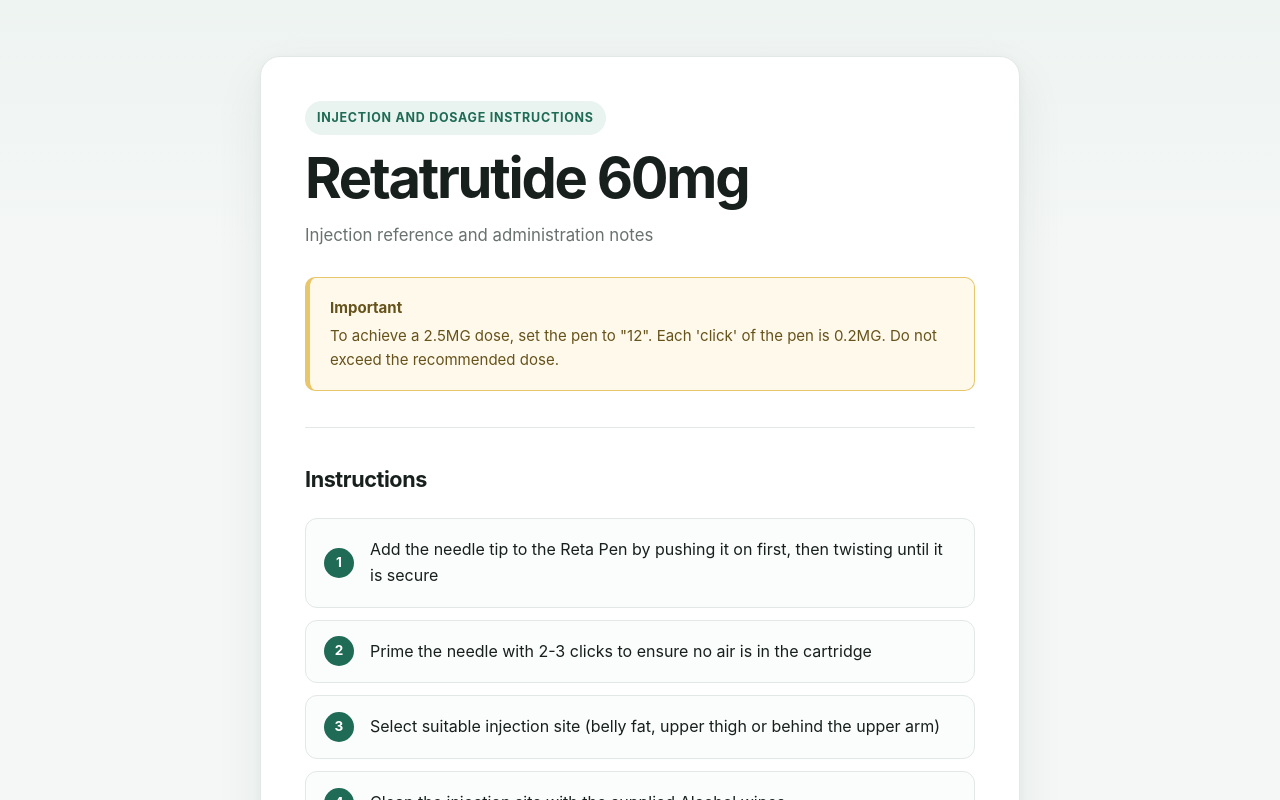
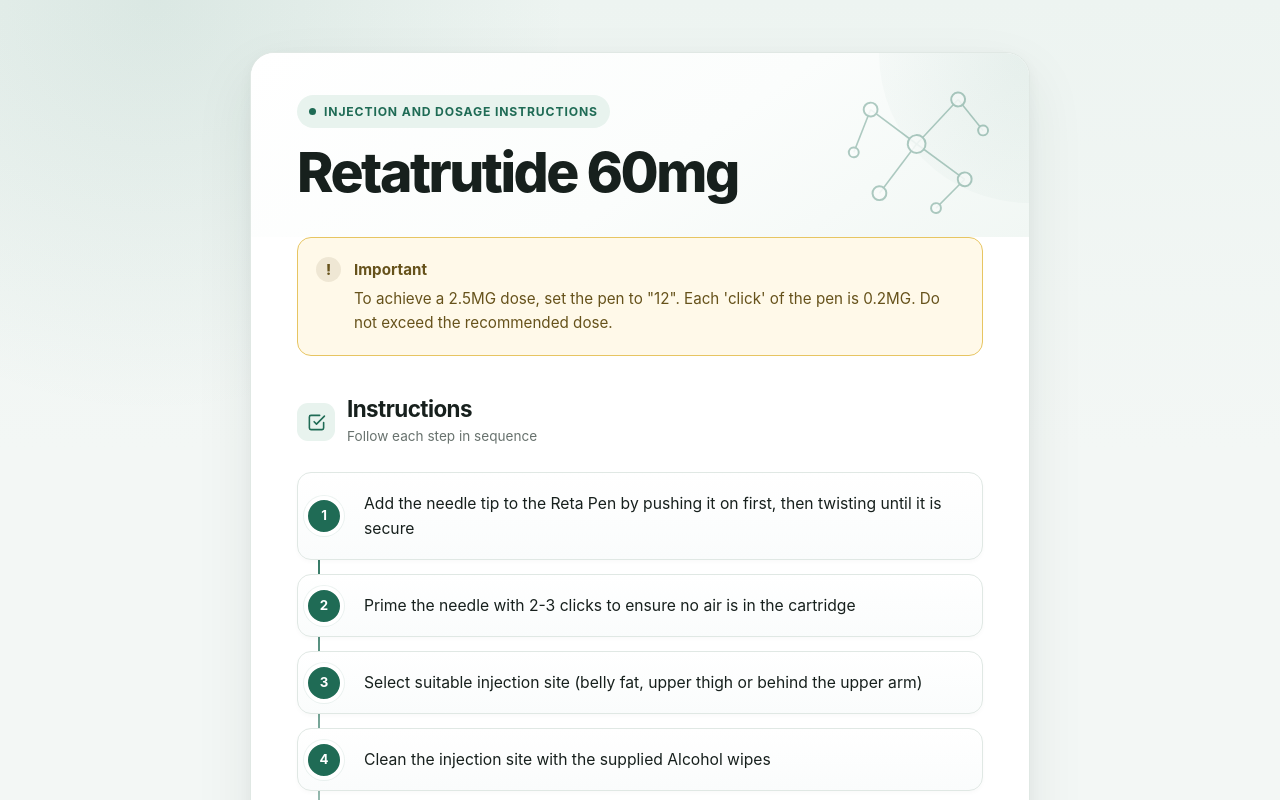
Before and after one commit to RetaAdvice/reta60, a plain HTML site: page index.html in a window 1280 px wide. Shown: the top 800 px of the page. Drawn offline with Linux system fonts and the light colour scheme.

Commit message:
Update index.html

```diff
--- a/index.html
+++ b/index.html
@@ -3,217 +3,144 @@
 <head>
   <meta charset="UTF-8">
   <meta name="viewport" content="width=device-width, initial-scale=1.0">
-
+  <meta name="theme-color" content="#eef4f1">
   <title>Retatrutide 60mg</title>
-
   <style>
     :root {
-      --bg: #f4f7f6;
+      --bg: #f3f7f5;
       --surface: #ffffff;
+      --surface-soft: #f8fbfa;
       --text: #17201d;
       --muted: #68726e;
-      --border: #e2e8e5;
+      --border: #e0e8e4;
+      --border-strong: #d4dfda;
       --accent: #1f6b55;
-      --accent-light: #e9f3ef;
-      --notice-bg: #fff9eb;
-      --notice-border: #e8c66a;
+      --accent-dark: #155440;
+      --accent-light: #e8f3ee;
+      --notice-bg: #fff9e9;
+      --notice-border: #e7c562;
       --notice-text: #66521b;
+      --shadow: 0 24px 60px rgba(25, 56, 44, 0.08), 0 4px 14px rgba(25, 56, 44, 0.04);
+      --radius-lg: 24px;
+      --radius-md: 16px;
+      --radius-sm: 12px;
     }
-
-    * {
-      box-sizing: border-box;
-    }
-
-    html {
-      scroll-behavior: smooth;
-    }
-
+    * { box-sizing: border-box; }
+    html { scroll-behavior: smooth; }
     body {
       margin: 0;
+      min-height: 100vh;
       background:
-        linear-gradient(180deg, #eef4f1 0%, var(--bg) 260px);
+        radial-gradient(circle at 12% 0%, rgba(31, 107, 85, 0.09), transparent 26rem),
+        linear-gradient(180deg, #edf4f1 0, var(--bg) 28rem);
       color: var(--text);
-      font-family:
-        Inter,
-        -apple-system,
-        BlinkMacSystemFont,
-        "Segoe UI",
-        Roboto,
-        Helvetica,
-        Arial,
-        sans-serif;
+      font-family: Inter, -apple-system, BlinkMacSystemFont, "Segoe UI", Roboto, Helvetica, Arial, sans-serif;
       line-height: 1.6;
+      -webkit-font-smoothing: antialiased;
+      text-rendering: optimizeLegibility;
     }
-
-    .container {
-      width: min(100% - 32px, 760px);
-      margin: 0 auto;
-      padding: 56px 0 80px;
+    .container { width: min(100% - 32px, 780px); margin: 0 auto; padding: 52px 0 80px; }
+    .card { overflow: hidden; background: var(--surface); border: 1px solid var(--border); border-radius: var(--radius-lg); box-shadow: var(--shadow); }
+    .hero { position: relative; min-height: 178px; padding: 42px 46px 36px; overflow: hidden; background: linear-gradient(145deg, #ffffff 0%, #fbfdfc 55%, #f1f7f4 100%); }
+    .hero::before { content: ""; position: absolute; width: 300px; height: 300px; right: -150px; top: -150px; border-radius: 50%; background: radial-gradient(circle, rgba(31, 107, 85, 0.08), rgba(31, 107, 85, 0)); }
+    .eyebrow { position: relative; z-index: 2; display: inline-flex; align-items: center; gap: 8px; max-width: calc(100% - 185px); margin-bottom: 16px; padding: 7px 12px; border-radius: 999px; background: var(--accent-light); color: var(--accent); font-size: 0.76rem; font-weight: 750; letter-spacing: 0.07em; text-transform: uppercase; }
+    .eyebrow-dot { width: 7px; height: 7px; flex: 0 0 auto; border-radius: 50%; background: var(--accent); }
+    h1 { position: relative; z-index: 2; max-width: calc(100% - 185px); margin: 0; font-size: clamp(2.2rem, 6.3vw, 3.45rem); font-weight: 800; line-height: 1.03; letter-spacing: -0.045em; text-wrap: balance; }
+    .molecule { position: absolute; z-index: 1; width: 178px; height: 178px; right: 24px; top: 7px; opacity: 0.34; transform: rotate(-4deg); pointer-events: none; }
+    .molecule line { stroke: var(--accent); stroke-width: 1.6; }
+    .molecule circle { fill: rgba(255,255,255,0.88); stroke: var(--accent); stroke-width: 2; }
+    .content { padding: 0 46px 44px; }
+    .notice { position: relative; margin: 0 0 40px; padding: 20px 20px 20px 56px; border: 1px solid var(--notice-border); border-radius: 14px; background: var(--notice-bg); color: var(--notice-text); font-size: 0.95rem; }
+    .notice-icon { position: absolute; left: 18px; top: 19px; width: 25px; height: 25px; display: grid; place-items: center; border-radius: 50%; background: rgba(102, 82, 27, 0.10); font-size: 0.9rem; font-weight: 800; }
+    .notice strong { display: block; margin-bottom: 4px; font-size: 0.95rem; }
+    .section-heading { display: flex; align-items: center; gap: 12px; margin-bottom: 24px; }
+    .section-heading-icon { width: 38px; height: 38px; display: grid; place-items: center; flex: 0 0 auto; border-radius: 11px; background: var(--accent-light); color: var(--accent); }
+    .section-heading-icon svg { width: 19px; height: 19px; }
+    h2 { margin: 0; font-size: 1.4rem; font-weight: 750; line-height: 1.2; letter-spacing: -0.025em; }
+    .section-caption { margin: 3px 0 0; color: var(--muted); font-size: 0.85rem; }
+    .steps { position: relative; margin: 0; padding: 0; list-style: none; counter-reset: step; }
+    .steps::before { content: ""; position: absolute; top: 28px; bottom: 28px; left: 21px; width: 2px; background: linear-gradient(180deg, var(--accent), rgba(31, 107, 85, 0.12)); }
+    .steps li { counter-increment: step; position: relative; margin-bottom: 14px; padding: 18px 18px 18px 66px; border: 1px solid var(--border); border-radius: 14px; background: linear-gradient(180deg, #ffffff 0%, #fafcfc 100%); font-size: 0.98rem; box-shadow: 0 2px 4px rgba(25, 56, 44, 0.025); transition: border-color 160ms ease, transform 160ms ease, box-shadow 160ms ease; }
+    .steps li::before { content: counter(step); position: absolute; z-index: 2; left: 6px; top: 50%; transform: translateY(-50%); width: 32px; height: 32px; display: grid; place-items: center; border: 4px solid var(--surface); border-radius: 50%; background: var(--accent); color: #ffffff; font-size: 0.83rem; font-weight: 750; box-shadow: 0 0 0 1px rgba(31, 107, 85, 0.08); }
+    .steps li:last-child { margin-bottom: 0; }
+    footer { margin-top: 42px; padding-top: 26px; border-top: 1px solid var(--border); text-align: center; }
+    .footer-badge { display: inline-flex; align-items: center; gap: 7px; padding: 7px 11px; border: 1px solid var(--border); border-radius: 999px; background: var(--surface-soft); color: var(--muted); font-size: 0.76rem; font-weight: 650; letter-spacing: 0.03em; }
+    .footer-dot { width: 6px; height: 6px; border-radius: 50%; background: var(--muted); opacity: 0.65; }
+    @media (hover: hover) { .steps li:hover { transform: translateY(-1px); border-color: var(--border-strong); box-shadow: 0 7px 20px rgba(25, 56, 44, 0.055); } }
+    @media (max-width: 600px) {
+      .container { width: min(100% - 18px, 780px); padding: 16px 0 36px; }
+      .card { border-radius: 18px; }
+      .hero { min-height: 154px; padding: 27px 20px 28px; }
+      .eyebrow { max-width: calc(100% - 112px); margin-bottom: 13px; padding: 6px 9px; font-size: 0.64rem; line-height: 1.25; }
+      h1 { max-width: calc(100% - 98px); font-size: clamp(1.95rem, 9.6vw, 2.55rem); line-height: 1.02; }
+      .molecule { width: 120px; height: 120px; right: 4px; top: 8px; opacity: 0.30; }
+      .content { padding: 0 20px 30px; }
+      .notice { margin-bottom: 34px; padding: 17px 16px 17px 50px; font-size: 0.9rem; }
+      .notice-icon { left: 15px; top: 17px; width: 23px; height: 23px; }
+      .section-heading { margin-bottom: 19px; }
+      .section-heading-icon { width: 35px; height: 35px; }
+      h2 { font-size: 1.25rem; }
+      .steps::before { left: 18px; }
+      .steps li { padding: 16px 14px 16px 57px; border-radius: 12px; font-size: 0.94rem; }
+      .steps li::before { left: 3px; width: 31px; height: 31px; }
+      footer { margin-top: 34px; }
     }
-
-    .card {
-      background: var(--surface);
-      border: 1px solid var(--border);
-      border-radius: 20px;
-      padding: 44px;
-      box-shadow:
-        0 20px 50px rgba(24, 48, 39, 0.07),
-        0 3px 10px rgba(24, 48, 39, 0.04);
+    @media (max-width: 360px) {
+      .container { width: calc(100% - 12px); }
+      .hero, .content { padding-left: 16px; padding-right: 16px; }
+      .eyebrow { max-width: calc(100% - 100px); font-size: 0.60rem; }
+      h1 { max-width: calc(100% - 82px); font-size: 1.9rem; }
+      .molecule { width: 108px; height: 108px; right: 0; top: 11px; }
     }
-
-    .eyebrow {
-      display: inline-flex;
-      align-items: center;
-      gap: 8px;
-      margin-bottom: 14px;
-      padding: 7px 12px;
-      border-radius: 999px;
-      background: var(--accent-light);
-      color: var(--accent);
-      font-size: 0.78rem;
-      font-weight: 700;
-      letter-spacing: 0.06em;
-      text-transform: uppercase;
-    }
-
-    h1 {
-      margin: 0;
-      font-size: clamp(2.2rem, 7vw, 3.5rem);
-      line-height: 1.05;
-      letter-spacing: -0.04em;
-      font-weight: 750;
-    }
-
-    .subtitle {
-      margin: 14px 0 0;
-      color: var(--muted);
-      font-size: 1.05rem;
-    }
-
-    .divider {
-      height: 1px;
-      margin: 34px 0;
-      background: var(--border);
-    }
-
-    .notice {
-      margin: 28px 0 36px;
-      padding: 18px 20px;
-      border: 1px solid var(--notice-border);
-      border-left: 5px solid var(--notice-border);
-      border-radius: 10px;
-      background: var(--notice-bg);
-      color: var(--notice-text);
-      font-size: 0.94rem;
-    }
-
-    .notice strong {
-      display: block;
-      margin-bottom: 4px;
-    }
-
-    h2 {
-      margin: 0 0 22px;
-      font-size: 1.35rem;
-      letter-spacing: -0.02em;
-    }
-
-    .steps {
-      margin: 0;
-      padding: 0;
-      list-style: none;
-      counter-reset: step;
-    }
-
-    .steps li {
-      counter-increment: step;
-      position: relative;
-      margin-bottom: 12px;
-      padding: 18px 18px 18px 64px;
-      border: 1px solid var(--border);
-      border-radius: 12px;
-      background: #fbfcfc;
-      font-size: 1rem;
-    }
-
-    .steps li::before {
-      content: counter(step);
-      position: absolute;
-      left: 18px;
-      top: 50%;
-      transform: translateY(-50%);
-      width: 30px;
-      height: 30px;
-      display: grid;
-      place-items: center;
-      border-radius: 50%;
-      background: var(--accent);
-      color: #fff;
-      font-size: 0.85rem;
-      font-weight: 700;
-    }
-
-    .steps li:last-child {
-      margin-bottom: 0;
-    }
-
-    footer {
-      margin-top: 36px;
-      padding-top: 22px;
-      border-top: 1px solid var(--border);
-      color: var(--muted);
-      font-size: 0.82rem;
-      text-align: center;
-    }
-
-    @media (max-width: 600px) {
-      .container {
-        width: min(100% - 20px, 760px);
-        padding: 20px 0 40px;
-      }
-
-      .card {
-        padding: 28px 20px;
-        border-radius: 16px;
-      }
-
-      .steps li {
-        padding: 16px 14px 16px 56px;
-      }
-
-      .steps li::before {
-        left: 14px;
-      }
+    @media (prefers-reduced-motion: reduce) {
+      html { scroll-behavior: auto; }
+      .steps li { transition: none; }
     }
   </style>
 </head>
-
 <body>
-
   <main class="container">
-
     <article class="card">
-
-      <header>
-        <div class="eyebrow">Injection and Dosage Instructions</div>
-
+      <header class="hero">
+        <div class="eyebrow"><span class="eyebrow-dot"></span>Injection and Dosage Instructions</div>
         <h1>Retatrutide 60mg</h1>
-
-        <p class="subtitle">
-          Injection reference and administration notes
-        </p>
+        <svg class="molecule" viewBox="0 0 180 180" aria-hidden="true">
+            <line x1="91" y1="85" x2="47" y2="47"/>
+            <line x1="91" y1="85" x2="136" y2="43"/>
+            <line x1="91" y1="85" x2="137" y2="124"/>
+            <line x1="91" y1="85" x2="50" y2="132"/>
+            <line x1="47" y1="47" x2="27" y2="89"/>
+            <line x1="136" y1="43" x2="159" y2="76"/>
+            <line x1="137" y1="124" x2="106" y2="151"/>
+            <circle cx="91" cy="85" r="9"/>
+            <circle cx="47" cy="47" r="7"/>
+            <circle cx="136" cy="43" r="7"/>
+            <circle cx="137" cy="124" r="7"/>
+            <circle cx="50" cy="132" r="7"/>
+            <circle cx="27" cy="89" r="5"/>
+            <circle cx="159" cy="76" r="5"/>
+            <circle cx="106" cy="151" r="5"/>
+        </svg>
       </header>
-
+      <div class="content">
         <div class="notice">
+          <div class="notice-icon">!</div>
           <strong>Important</strong>
           To achieve a 2.5MG dose, set the pen to "12". Each 'click' of the pen is 0.2MG. Do not exceed the recommended dose.
         </div>
-
-      <div class="divider"></div>
-
         <section>
+          <div class="section-heading">
+            <div class="section-heading-icon" aria-hidden="true">
+              <svg viewBox="0 0 24 24" fill="none" stroke="currentColor" stroke-width="2" stroke-linecap="round" stroke-linejoin="round">
+                <path d="M9 11l3 3L22 4"/>
+                <path d="M21 12v7a2 2 0 0 1-2 2H5a2 2 0 0 1-2-2V5a2 2 0 0 1 2-2h11"/>
+              </svg>
+            </div>
+            <div>
               <h2>Instructions</h2>
-
+              <p class="section-caption">Follow each step in sequence</p>
+            </div>
+          </div>
           <ol class="steps">
             <li>Add the needle tip to the Reta Pen by pushing it on first, then twisting until it is secure</li>
             <li>Prime the needle with 2-3 clicks to ensure no air is in the cartridge</li>
@@ -224,14 +151,13 @@
             <li>Leave in the skin for 5 seconds before removing and safely disposing of the tip</li>
           </ol>
         </section>
-
         <footer>
-     Research use only
+          <div class="footer-badge"><span class="footer-dot"></span>Research use only</div>
         </footer>
-
+      </div>
     </article>
-
   </main>
-
 </body>
 </html>
+retatrutide_preview.html
+HTML
```
Lines whose indentation alone changed are shown as unchanged.
